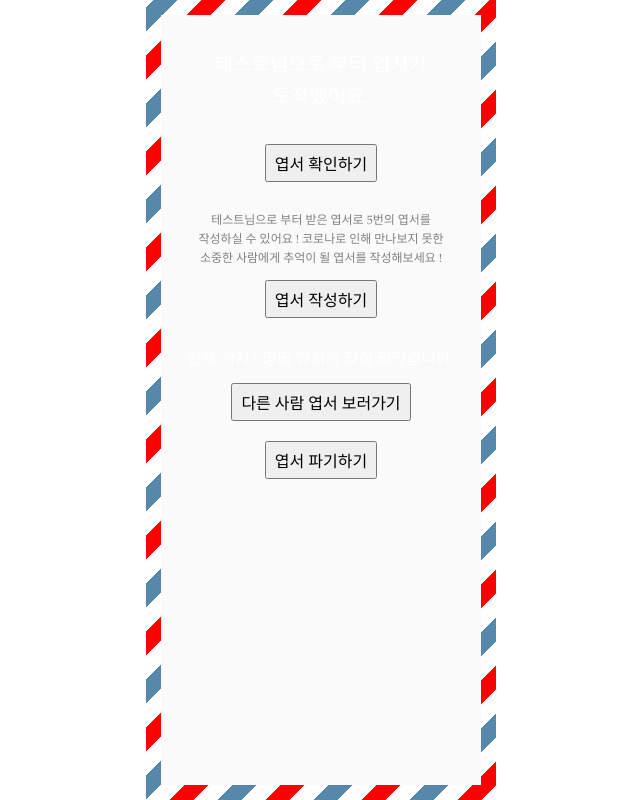
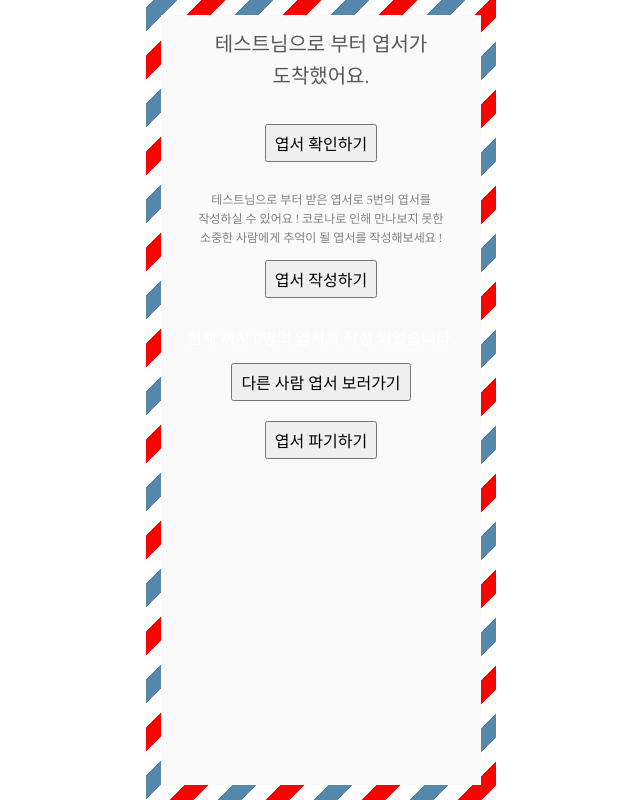
Before and after one commit to CodeSoom/project-react-3-2Zero1, a React app: page /project-react-3-2Zero1/ in a window 1280 px wide. Shown: the whole page, without its empty margins (319-959 px from the left). Built offline with nearby package versions, Linux system fonts and the light colour scheme; no server answers.

Commit message:
Update Title css
- removed margin-top
- changed font-color

```diff
--- a/src/container/EntranceContainer.jsx
+++ b/src/container/EntranceContainer.jsx
@@ -18,13 +18,12 @@ import {
 } from '../state/slice';
 
 const Wrapper = styled.div(() => ({
-  marginTop: '20px',
   textAlign: 'center',
 }));
 
 const Title = styled.div(() => ({
-  marginTop: '20px',
   fontSize: '20px',
+  color: '#585858',
 }));
 
 const Button = styled.button(() => ({
```
